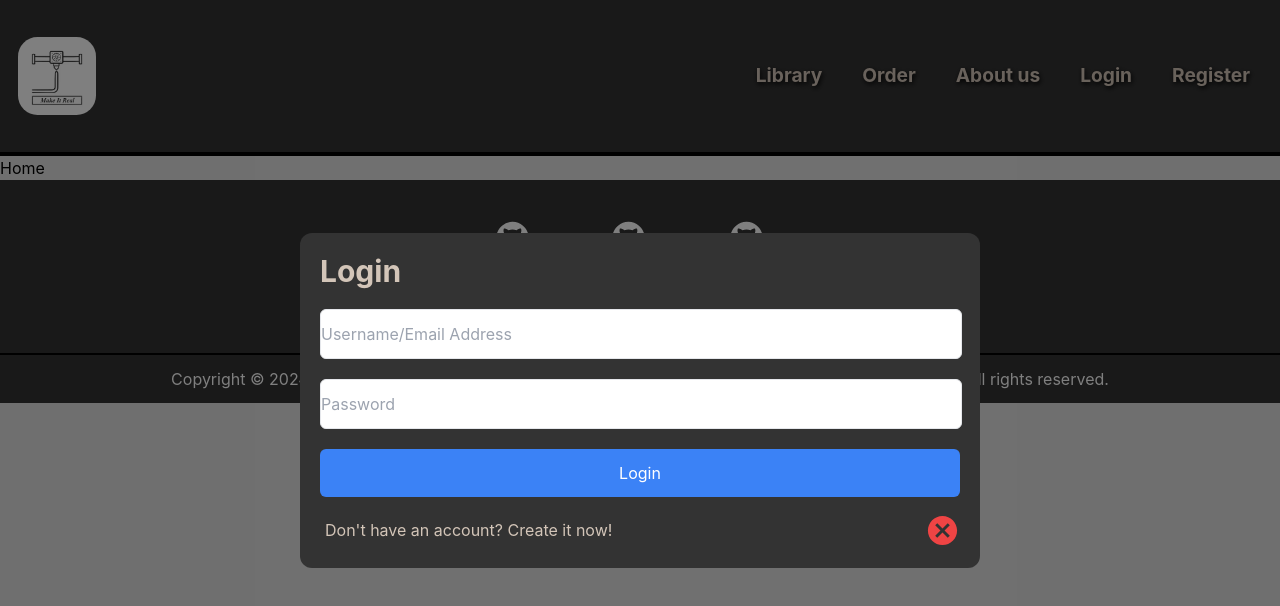
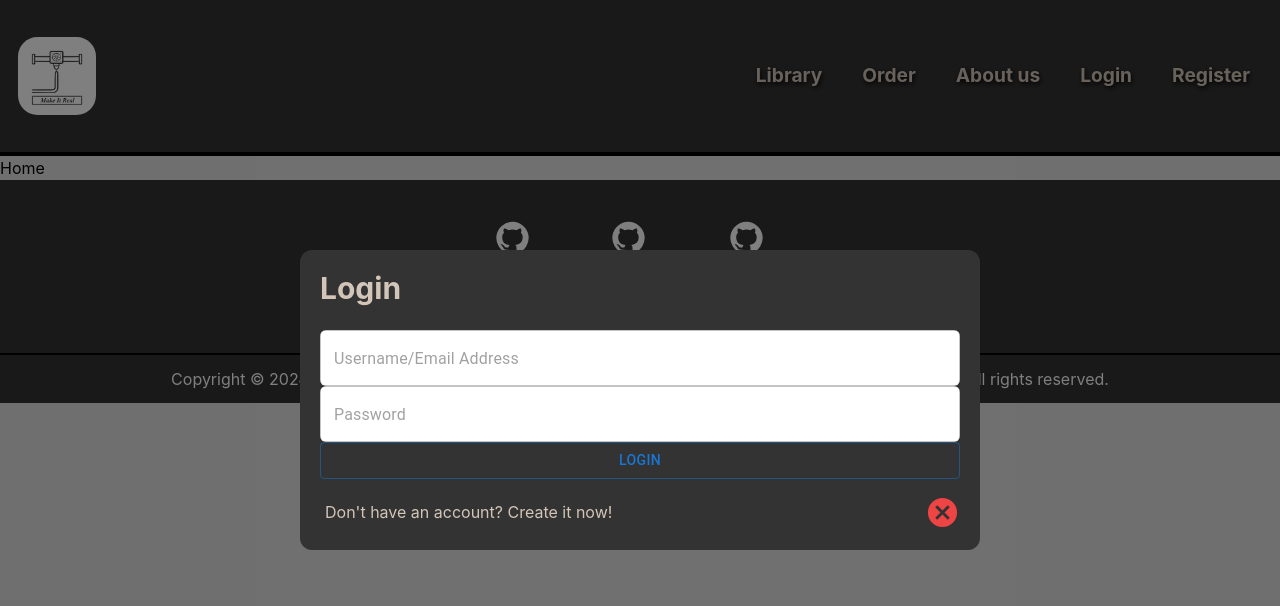
Before and after one commit to TranRobi/VizsgaRemek_MakeItReal, a React (Create React App) app in the folder frontend/: page / in a window 1280 px wide. Both pictures are taken after a click on the link "Login". Shown: the top 606 px of the page. Built offline with nearby package versions, Linux system fonts and the light colour scheme.

Commit message:
fixed some pages

```diff
--- a/frontend/src/Pages/Login/Login.js
+++ b/frontend/src/Pages/Login/Login.js
@@ -1,26 +1,33 @@
 import React from "react";
 import CancelIcon from "@mui/icons-material/Cancel";
+import { Button, TextField } from "@mui/material";
+import { blue } from "@mui/material/colors";
 
 function Login() {
   return (
     <div className="w-full h-screen flex justify-center items-center">
       <div className="p-5 gray rounded-xl w-1/2">
-        <h1 className="text-3xl font-bold beige">Login</h1>
-        <div>
-          <input
+        <h1 className="text-3xl font-bold beige pb-6">Login</h1>
+        <div className="h-fit">
+          <TextField
             type="text"
             placeholder="Username/Email Address"
-            className="w-full py-3 mt-5 border rounded-md"
+            className="w-full py-3 mt-5 mb-4 border rounded-md bg-white"
+            variant="outlined"
           />
-          <input
+          <TextField
             type="password"
             placeholder="Password"
-            className="w-full py-3 mt-5 border rounded-md"
+            className="w-full py-3 mt-5 border rounded-md bg-white"
+            variant="outlined"
           />
+          <Button
+            className="w-full py-3 mt-5 bg-blue-500 text-white rounded-md"
+            variant="outlined"
+          >
+            Login
+          </Button>
         </div>
-        <button className="w-full py-3 mt-5 bg-blue-500 text-white rounded-md">
-          Login
-        </button>
         <div className="flex items-center w-full justify-between">
           <div className="w-fit mt-4">
             <p className="beige text-center">
```
